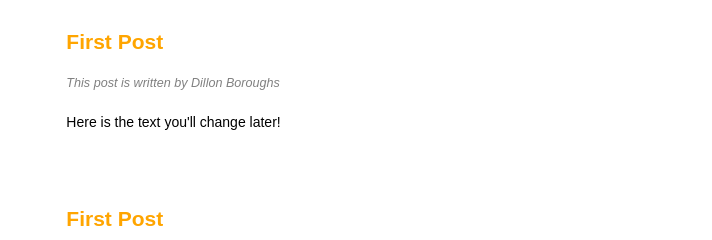
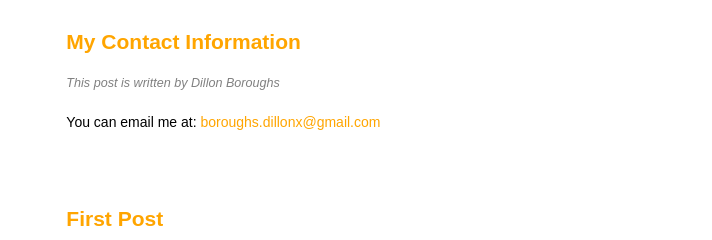
Before and after one commit to boroughsdillon/website-index, a plain HTML site: page contact.html in a window 1280 px wide. Shown: the part 183-423 px from the top of the page, 157-869 px from the left. Drawn offline with Linux system fonts and the light colour scheme.

Commit message:
Update contact.html

```diff
--- a/contact.html
+++ b/contact.html
@@ -35,7 +35,7 @@
 		<div class="content">
 			<article class="textcontent">
 				<header>
-					<h2><a href="#" title="First Post">First Post </a></h2>
+					<h2><a href="#" title="First Post">My Contact Information </a></h2>
 				</header>
 
 				<footer>
@@ -43,7 +43,7 @@
 				</footer>
 
 				<content>
-					<p>Here is the text you'll change later!</p>
+					<p>You can email me at: <a href="mailto: boroughs.dillonx@gmail.com" title="email">boroughs.dillonx@gmail.com</a> </p>
 				</content>
 			</article>
 
```
